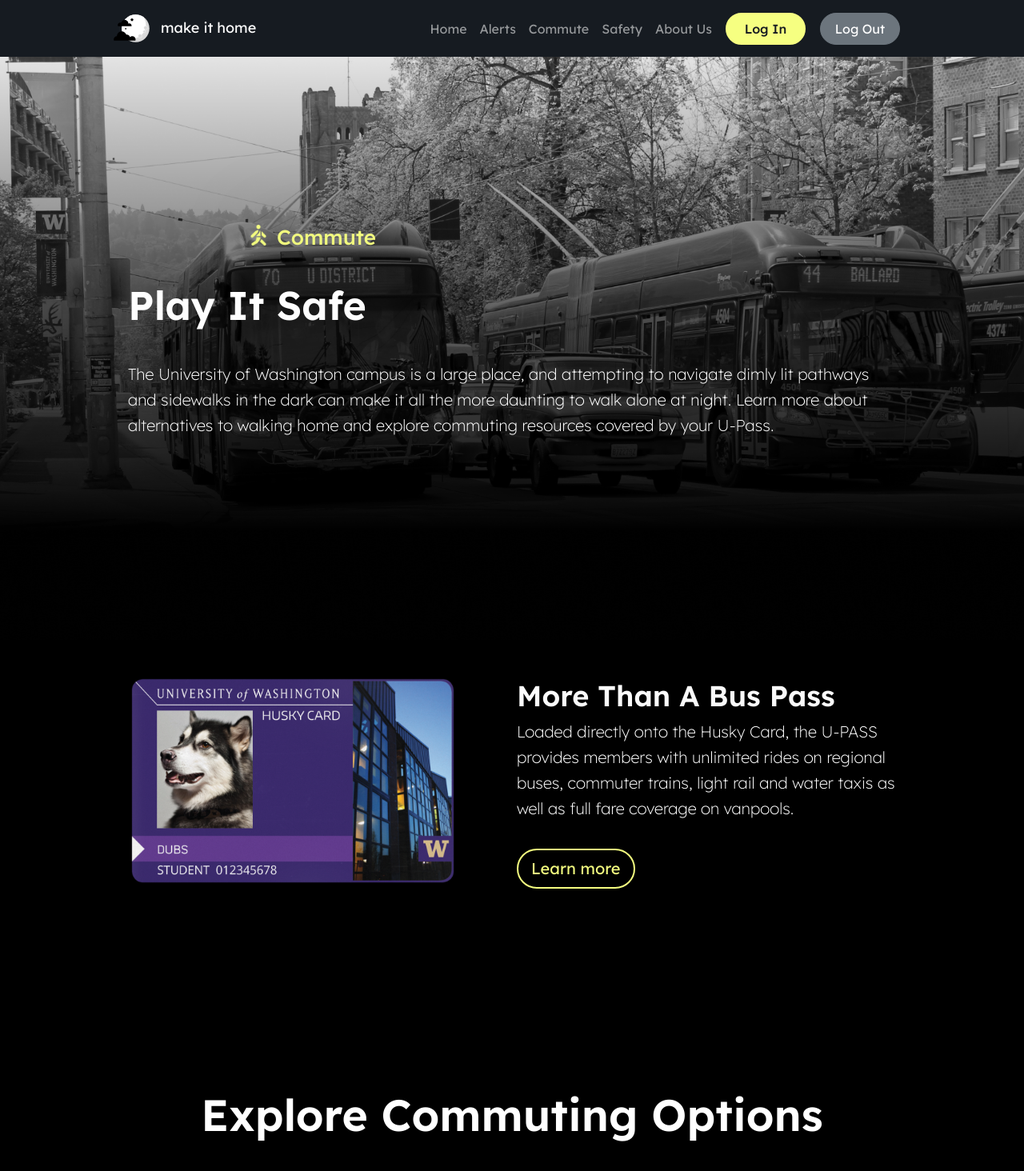
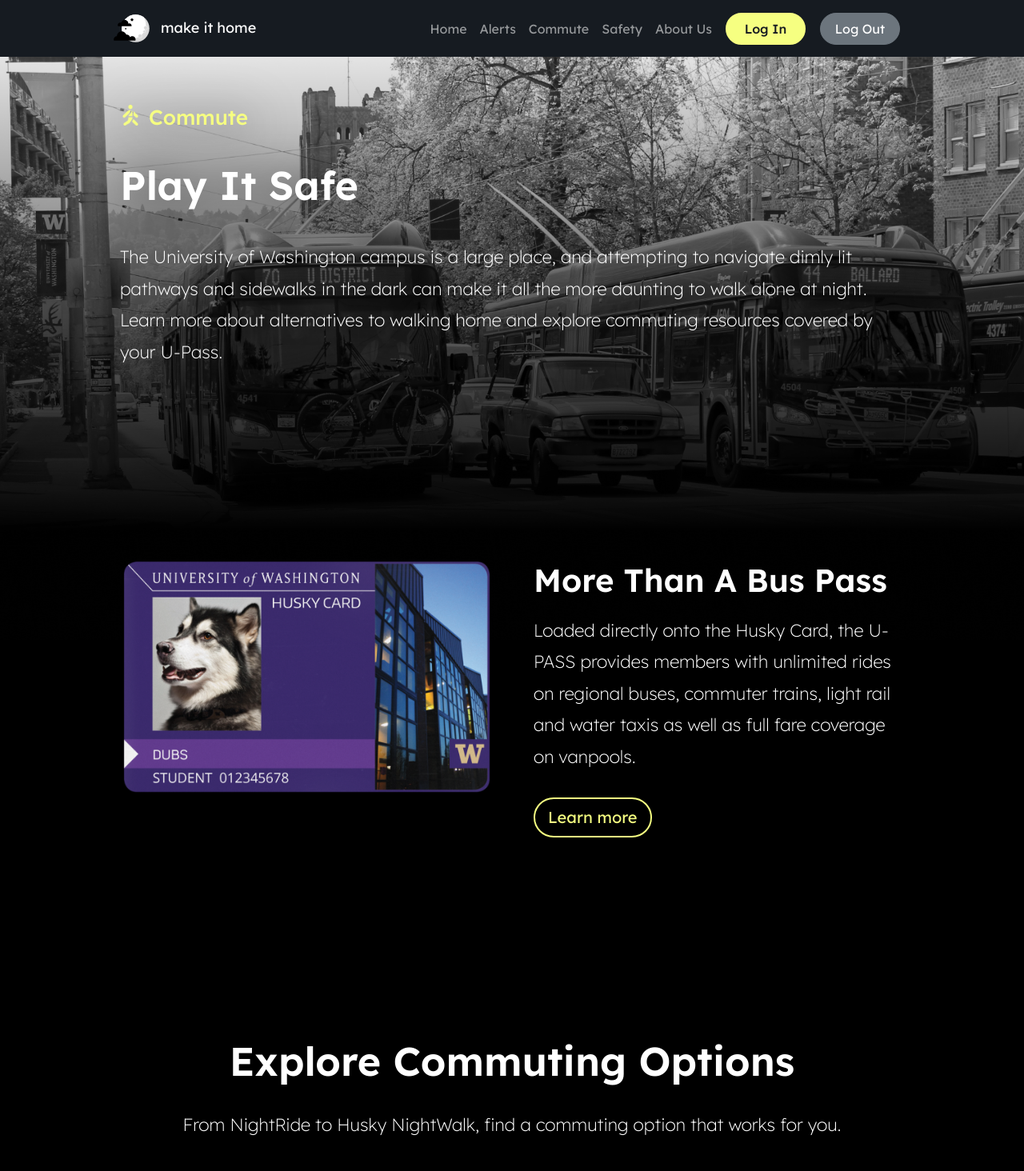
Before and after one commit to UW-INFO442-AU22/GeriatricGoats, a React (Create React App) app: page /commute in a window 1280 px wide. Shown: the top 1464 px of the page at 80% size. Built offline with nearby package versions, Linux system fonts and the light colour scheme.

Commit message:
Adjust Commute page styling and responsive layout

```diff
--- a/src/Alerts.js
+++ b/src/Alerts.js
@@ -40,7 +40,7 @@
     <div>
       <div className="page-header">
         <img src={loudSpeaker} alt="Loud speaker icon" height="26em" weight="26em"></img>
-        <h1 id="page-name">Alerts</h1>
+        <h1 className="page-name">Alerts</h1>
       </div>
       <div className="page-content">
         <MakeForm />
@@ -130,14 +130,14 @@
   // also renders the Modal (popup with forum)
   return (
     <div>
-      <h2 className="header-heading">Stay Informed</h2>
+      <h1 className="header-heading">Stay Informed</h1>
       <p className="page-description">Do you see suspicious activity or something unusual? Are you planning for your next commute home? Help keep yourself and other students safe and in the loop by using the Alerts forum. Report and view any updates about non-life threatening incidents that occur on and around campus after dark.</p>
       <div className="btn-container">
         <Button variant="primary" className="btn btn-primary btn-lg outline" onClick={handleShow}>Create a new post ＋</Button>
       </div>
       {/* <Button variant="primary" className="btn btn-primary btn-lg outline" onClick={handleShow}>Create a new post ＋</Button> */}
       <div className="posts-container">
-        <h2 className="posts-header">What's Happening Now</h2>
+        <h1 className="posts-header">What's Happening Now</h1>
         <p className="posts-description">View real-time reports from students about advisories, crime, and other safety related situations.</p>
         <Stack gap={2} className="col-md-12 mx-auto">
           <MakeCard posts={singlePosts} />
--- a/src/Commute.js
+++ b/src/Commute.js
@@ -17,30 +17,28 @@
 
   return (
     <div>
-      <div className="header-container">
-        <div className="page-header">
-          <img src={walkingIcon} alt="Walking figure icon" height="26em" weight="26em"></img>
-          <h1 id="page-name">Commute</h1>
-        </div>
-        <h2 className="header-heading">Play It Safe</h2>
-        <p className="page-description">The University of Washington campus is a large place, and attempting to navigate dimly lit pathways and sidewalks in the dark can make it all the more daunting to walk alone at night. Learn more about alternatives to walking home and explore commuting resources covered by your U-Pass.</p>
+      <div className="page-header">
+        <img src={walkingIcon} alt="Walking figure icon" height="26em" weight="26em"></img>
+        <h1 className="page-name">Commute</h1>
       </div>
-      <div className="content-container">
+      <h1 className="commute-header-heading">Play It Safe</h1>
+      <p id="commute-page-description">The University of Washington campus is a large place, and attempting to navigate dimly lit pathways and sidewalks in the dark can make it all the more daunting to walk alone at night. Learn more about alternatives to walking home and explore commuting resources covered by your U-Pass.</p>
+      <div className="upass-container">
         <Row xs={1} md={2} className="g-2">
           <Col>
-            <img className="header-img" src={huskyCard} alt="Dubs' Husky card" />
+            <img className="upass-img" src={huskyCard} alt="Dubs' Husky card" />
           </Col>
-          <Col>
-            <h3 className="content-subheading">More Than A Bus Pass</h3>
-            <p className="page-description">Loaded directly onto the Husky Card, the U-PASS provides members with unlimited rides on regional buses, commuter trains, light rail and water taxis as well as full fare coverage on vanpools.</p>
+          <Col className="upass-content">
+            <h2 className="upass-heading">More Than A Bus Pass</h2>
+            <p className="upass-description">Loaded directly onto the Husky Card, the U-PASS provides members with unlimited rides on regional buses, commuter trains, light rail and water taxis as well as full fare coverage on vanpools.</p>
             <Button className="learn-more-btn btn-primary btn-lg outline" href="https://transportation.uw.edu/getting-here/transit/u-pass" role="button" target="_blank">Learn more</Button>
           </Col>
         </Row>
       </div>
-      <div className="cards-container">
-        <h2 className="cards-header">Explore Commuting Options</h2>
-        <p>Find </p>
-        <Row xs={1} md={3} className="g-4">
+      <div className="commute-cards-container">
+        <h1 className="commute-cards-header">Explore Commuting Options</h1>
+        <p className="commute-cards-descr">From NightRide to Husky NightWalk, find a commuting option that works for you.</p>
+        <Row sm={1} md={2} lg={3} className="g-4">
           <Col>
             <ResourceCard
               imgLink={nightrideImg}
--- a/src/css/Alerts.css
+++ b/src/css/Alerts.css
@@ -11,7 +11,7 @@
 
 .page-header,
 .page-content {
-    margin: 0px 40px 0px 40px;
+    margin: 0px 30px;
 }
 
 /* Top page content */
@@ -83,7 +83,7 @@
 /* Posts cards */
 .post-cards-container {
     border: transparent;
-    margin-bottom: 30px;
+    margin-bottom: 40px;
 }
 
 .post-cards-body {
@@ -172,7 +172,7 @@
 
     .page-header,
     .page-content {
-        margin: 0px 100px 0px 100px;
+        margin: 0px 100px;
     }
 
     .page-header {
@@ -196,7 +196,7 @@
 
     .page-header,
     .page-content {
-        margin: 0px 150px 0px 150px;
+        margin: 0px 150px;
     }
 
     .page-header {
@@ -205,7 +205,8 @@
 
     .page-description,
     .posts-container p {
-        font-size: 20px;
+        font-size: 22px;
+        line-height: 1.8em;
     }
 
     .posts-description {
--- a/src/css/App.css
+++ b/src/css/App.css
@@ -36,7 +36,7 @@
     float: left;
 }
 
-#page-name {
+.page-name {
     color: #F6FF81;
     margin-left: 10px;
     font-size: 26px;
--- a/src/css/Commute.css
+++ b/src/css/Commute.css
@@ -7,45 +7,174 @@
    background-position: center top;
    background-image: url('~/public/img/buses.png');
    background-repeat: no-repeat;
- }
-
-.header-container {
-   margin: 100px;
 }
 
-.content-container {
-   margin: 300px 160px 10px;
+/* Top page content */
+.page-header, .commute-header-heading, #commute-page-description {
+   filter: drop-shadow(6px 6px 30px black);
 }
 
-.content-subheading {
+.page-header {
+   margin-top: 60px;
+}
+
+.commute-header-heading {
+   font-size: 50px;
+   margin: 40px 0px;
+   text-align: center;
+}
+
+#commute-page-description {
+   font-size: 18px;
+   margin: 0px 30px;
+   line-height: 1.6em;
+   text-align: center;
+}
+
+/* U-Pass content section */
+.upass-container {
+   margin: 100px 30px;
+   text-align: center;
+}
+
+.upass-img {
+   width: 100%;
+}
+
+.upass-heading {
    color: white;
-   font-size: 36px;
+   font-size: 40px;
    font-weight: 600;
+   margin: 40px 0px;
+}
+
+.upass-description,
+.commute-cards-descr {
+   font-size: 18px;
+   line-height: 1.6em;
+   text-align: center;
 }
 
 .learn-more-btn {
-   margin-top: 18px;
+   margin-top: 30px;
 }
 
-.header-img {
-   width: 100%;
-   padding-right: 70px;
+/* Bottom page content (explore) */
+.commute-cards-container {
+   margin: 0px 30px 40px;
 }
 
-.cards-header {
+.commute-cards-header {
    color: white;
-   font-size: 55px;
+   font-size: 54px;
    text-align: center;
-   margin: 0px 0px 10px;
+   margin: 0px 0px 30px;
 }
 
+.commute-cards-container p {
+   margin-bottom: 40px;
+}
+
+
 /* Responsive styling */
-/* @media screen and (min-width: 820px) {
-   .header-container, .cards-container {
-      margin: 100px 160px;
+/* Small devices */
+@media screen and (min-width: 576px) {
+   .upass-container {
+      margin-top: 150px;
    }
 
-   .buses-img {
-      padding-right: 30px;
+   .commute-cards-header {
+      font-size: 50px;
    }
-} */
+}
+
+/* Medium devices */
+@media screen and (min-width: 768px) {
+   #commute-page-description {
+      font-size: 20px;
+      text-align: left;
+      margin: 0px 100px;
+   }
+
+   .upass-container, .commute-cards-container {
+      margin: 100px 100px;
+   }
+
+   .upass-img {
+      padding: 170px 15px 0px 0px;
+   }
+
+   .upass-content {
+      padding-left: 15px;
+   }
+
+   .upass-content, .upass-description {
+      text-align: left;
+   }
+
+   .upass-heading {
+      font-size: 40px;
+      margin-bottom: 0px;
+      text-align: center;
+   }
+
+   .upass-description {
+      margin: 20px 0px;
+   }
+
+   .learn-more-btn {
+      margin-top: 10px;
+   }
+
+   .commute-cards-header {
+      font-size: 50px;
+   }
+}
+
+/* Large devices */
+@media screen and (min-width: 992px) {
+   #commute-page-description,
+   .upass-description,
+   .commute-cards-descr {
+      font-size: 22px;
+      line-height: 1.8em;
+   }
+
+   #commute-page-description {
+      margin: 0px 150px;
+   }
+
+   .upass-img {
+      padding-top: 66px;
+   }
+
+   .upass-heading {
+      font-size: 34px;
+      text-align: left;
+   }
+}
+
+/* Extra large devices */
+@media screen and (min-width: 1200px) {
+   .commute-header-heading {
+      text-align: left;
+      margin-left: 150px;
+   }
+
+   .upass-container, .commute-cards-container {
+      margin: 200px 150px;
+   }
+
+   .upass-img {
+      padding-top: 40px;
+      padding-right: 25px;
+   }
+
+   .upass-content {
+      padding-left: 25px;
+   }
+
+   .upass-heading {
+      font-size: 40px;
+   }
+}
```
